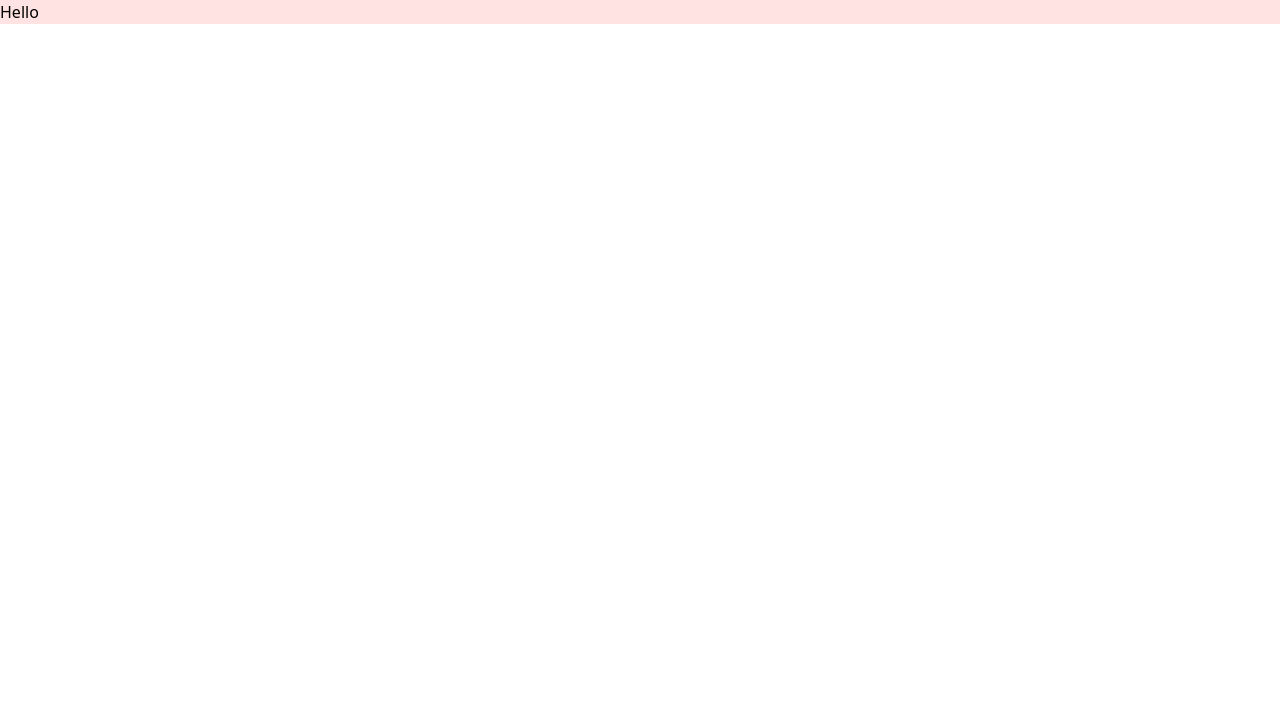
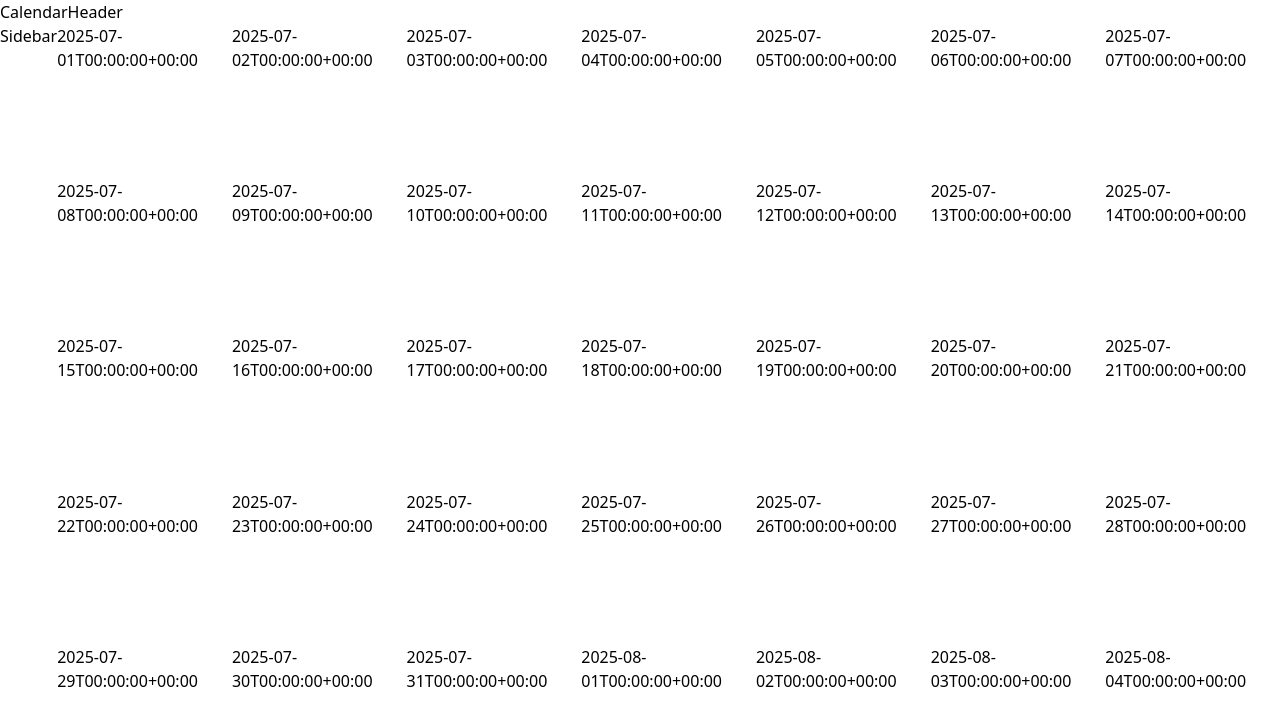
Before and after one commit to himanshu-mishra22/Event-Calendar, a React (Vite) app: page / in a window 1280 px wide. Shown: the top 726 px of the page. Built offline with nearby package versions, Linux system fonts and the light colour scheme.

Commit message:
components creates, using dayjs for calendar formatting

```diff
--- a/package.json
+++ b/package.json
@@ -11,6 +11,7 @@
   },
   "dependencies": {
     "@tailwindcss/vite": "^4.1.11",
+    "dayjs": "^1.11.13",
     "react": "^19.1.0",
     "react-dom": "^19.1.0",
     "tailwindcss": "^4.1.11"
--- a/src/App.jsx
+++ b/src/App.jsx
@@ -2,11 +2,25 @@ import { useState } from 'react'
 import reactLogo from './assets/react.svg'
 import viteLogo from '/vite.svg'
 import './App.css'
+import { getMonth } from './utils/utils'
+import CalendarHeader from './components/CalendarHeader'
+import Sidebar from './components/Sidebar'
+import Month from './components/Month'
 
 function App() {
+  // console.table(getMonth(3))
+  const [currMonth,setCurrMonth] = useState(getMonth());
 
   return (
-   <div className='bg-red-100'>Hello</div>
+   <>
+    <div className='h-screen flex flex-col'>
+      <CalendarHeader/>
+      <div className='flex flex-1'>
+        <Sidebar/>
+        <Month month = {currMonth}/>
+      </div>
+    </div>
+   </>
   )
 }
 
--- /dev/null
+++ b/src/components/CalendarHeader.jsx
@@ -0,0 +1,9 @@
+import React from 'react'
+
+const CalendarHeader = () => {
+  return (
+    <div>CalendarHeader</div>
+  )
+}
+
+export default CalendarHeader
--- /dev/null
+++ b/src/components/Day.jsx
@@ -0,0 +1,9 @@
+import React from 'react'
+
+const Day = ({day}) => {
+  return (
+    <div>{day.format()}</div>
+  )
+}
+
+export default Day
--- /dev/null
+++ b/src/components/Month.jsx
@@ -0,0 +1,18 @@
+import React from 'react'
+import Day from './Day'
+
+const Month = ({month}) => {
+  return (
+    <div className='flex-1 grid grid-cols-7 grid-rows-5'>
+        {month.map((row,i)=>(
+            <>
+                {row.map((day,idx)=>(
+                    <Day day={day} key={idx}/>
+                ))}
+            </>
+        ))}
+    </div>
+  )
+}
+
+export default Month
--- /dev/null
+++ b/src/components/Sidebar.jsx
@@ -0,0 +1,9 @@
+import React from 'react'
+
+const Sidebar = () => {
+  return (
+    <div>Sidebar</div>
+  )
+}
+
+export default Sidebar
--- /dev/null
+++ b/src/utils/utils.js
@@ -0,0 +1,20 @@
+import dayjs from 'dayjs';
+
+export function getMonth(month = dayjs().month()){
+    const year = dayjs().year();
+    const firstDayOfMonth = dayjs(new Date(year,month,-1)).day()
+    // console.log(year,firstDayOfMonth);
+    let currentMonthCount = firstDayOfMonth;
+    // console.log(currentMonthCount);
+
+
+    const daysGrid = new Array(5).fill([]).map(()=>{
+        return new Array(7).fill(null).map(()=>{
+            currentMonthCount++;
+            return dayjs(new Date(year,month,currentMonthCount))
+        })
+    })
+
+    return daysGrid
+
+}
```
Also changed, not shown: 1 other file (tests, documents, lock files or other folders).
